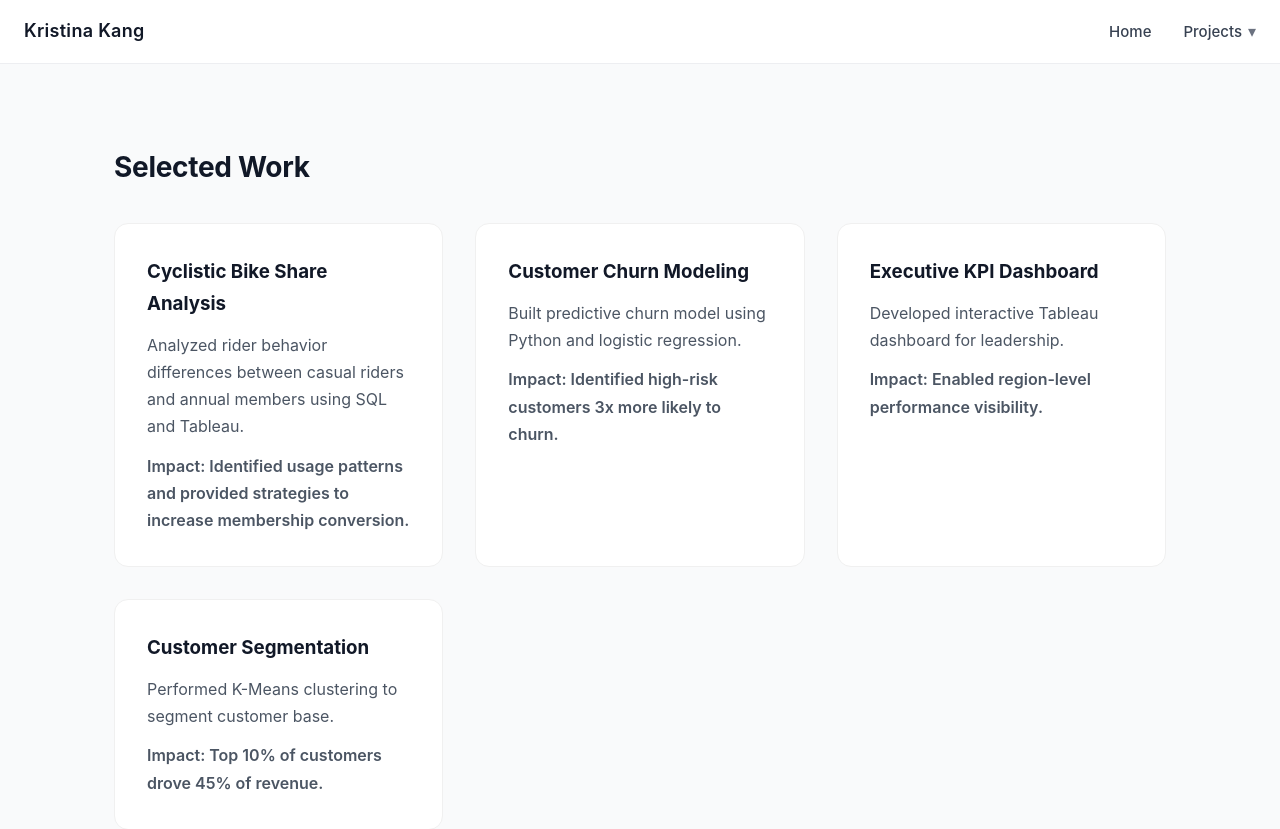
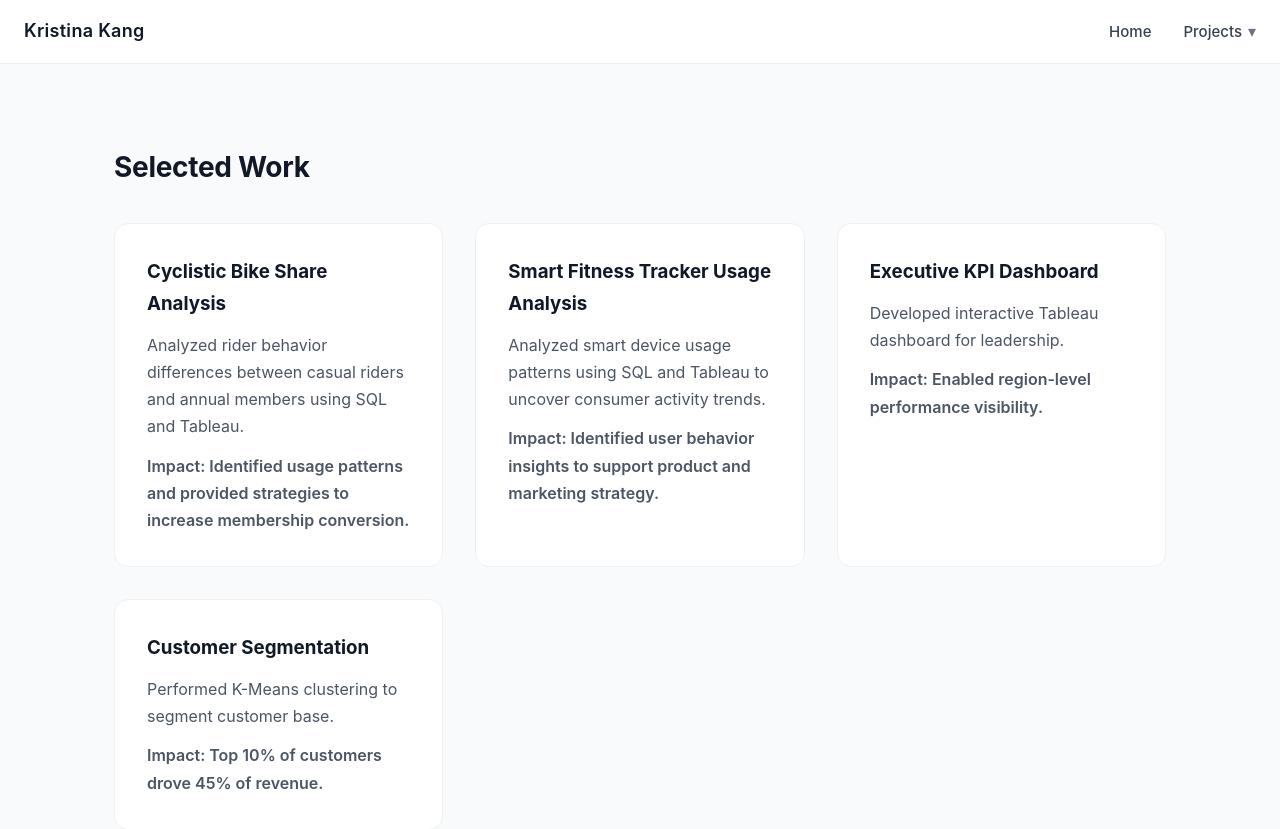
Before and after one commit to kristina-kang/kristina-kang.github.io, a Jekyll site: the page built from index.md, in a window 1280 px wide and 900 px high, scrolled down 480 px. Shown: the top 829 px of the window. Built offline with Jekyll 4.4.1, drawn with Linux system fonts in a browser that asks for light colours.

```diff
--- a/index.md
+++ b/index.md
@@ -39,9 +39,9 @@
 
 <a href="/projects/project2">
   <div class="card">
-    <h3>Customer Churn Modeling</h3>
-    <p>Built predictive churn model using Python and logistic regression.</p>
-    <p class="impact">Impact: Identified high-risk customers 3x more likely to churn.</p>
+    <h3>Smart Fitness Tracker Usage Analysis</h3>
+    <p>Analyzed smart device usage patterns using SQL and Tableau to uncover consumer activity trends.</p>
+    <p class="impact">Impact: Identified user behavior insights to support product and marketing strategy.</p>
   </div>
 </a>
 
```
